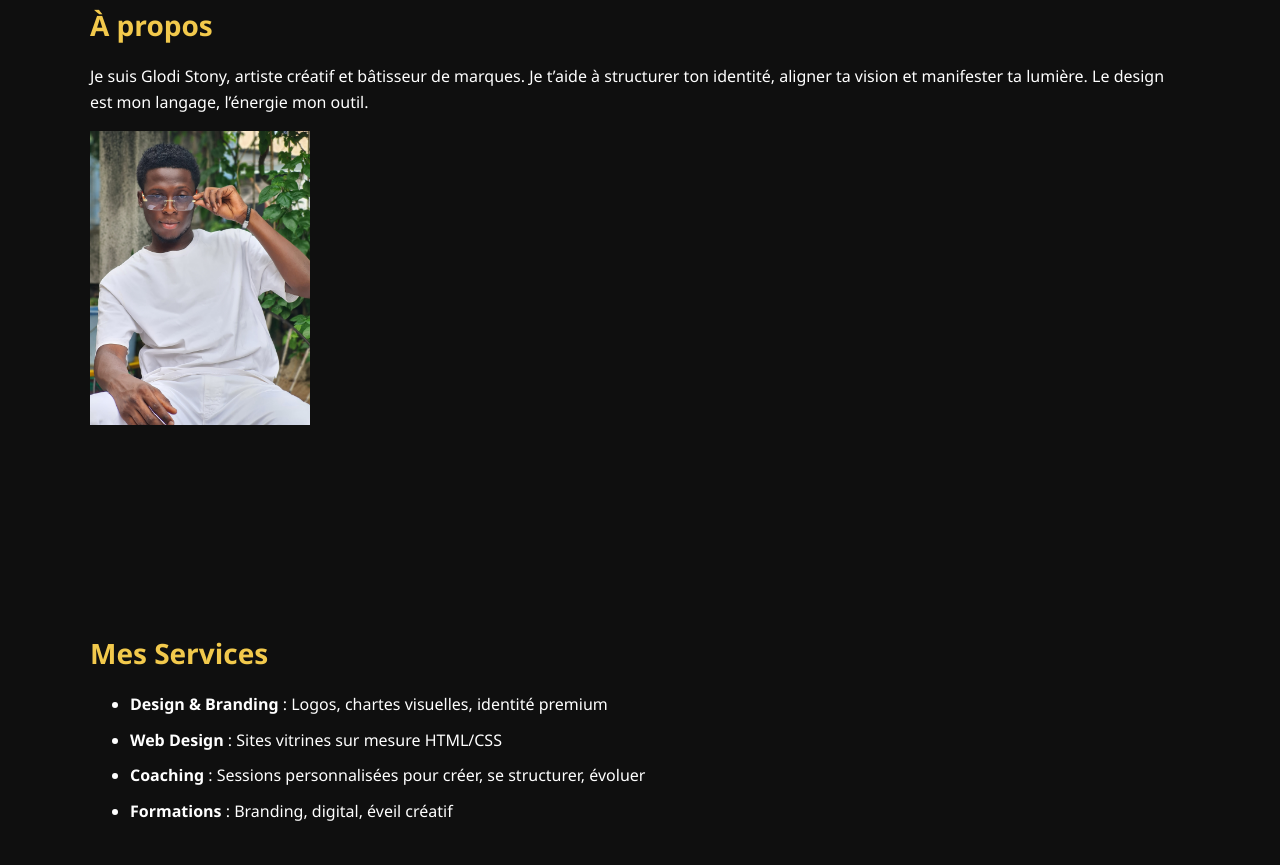
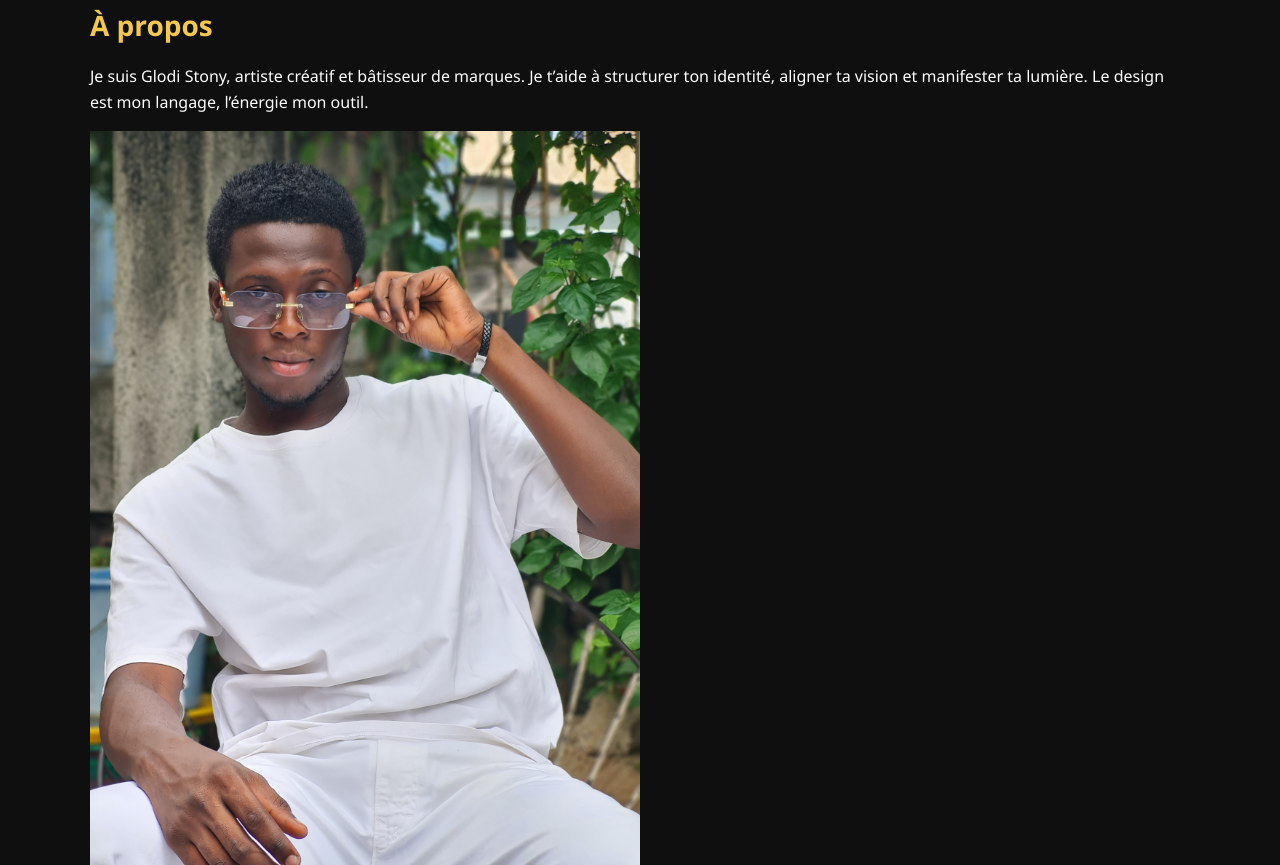
Before and after one commit to GlodiNsolele/MonUnivers, a plain HTML site: page index.html in a window 1280 px wide. Shown: the part 720-1585 px from the top of the page. Drawn offline with Linux system fonts and the light colour scheme.

Commit message:
Update index.html

```diff
--- a/index.html
+++ b/index.html
@@ -40,7 +40,7 @@
         Je t’aide à structurer ton identité, aligner ta vision et manifester ta lumière.
         Le design est mon langage, l’énergie mon outil.
       </p>
-      <p><img src="1027_8a2838b009b965110adc215b972fa918-02_11_2024 08_42_12.jpg" alt="image de moi" height="20%" width="20%"></p>
+      <p><img src="1027_8a2838b009b965110adc215b972fa918-02_11_2024 08_42_12.jpg" alt="image de moi" height="50%" width="50%"></p>
     </div>
   </section>
 
```
